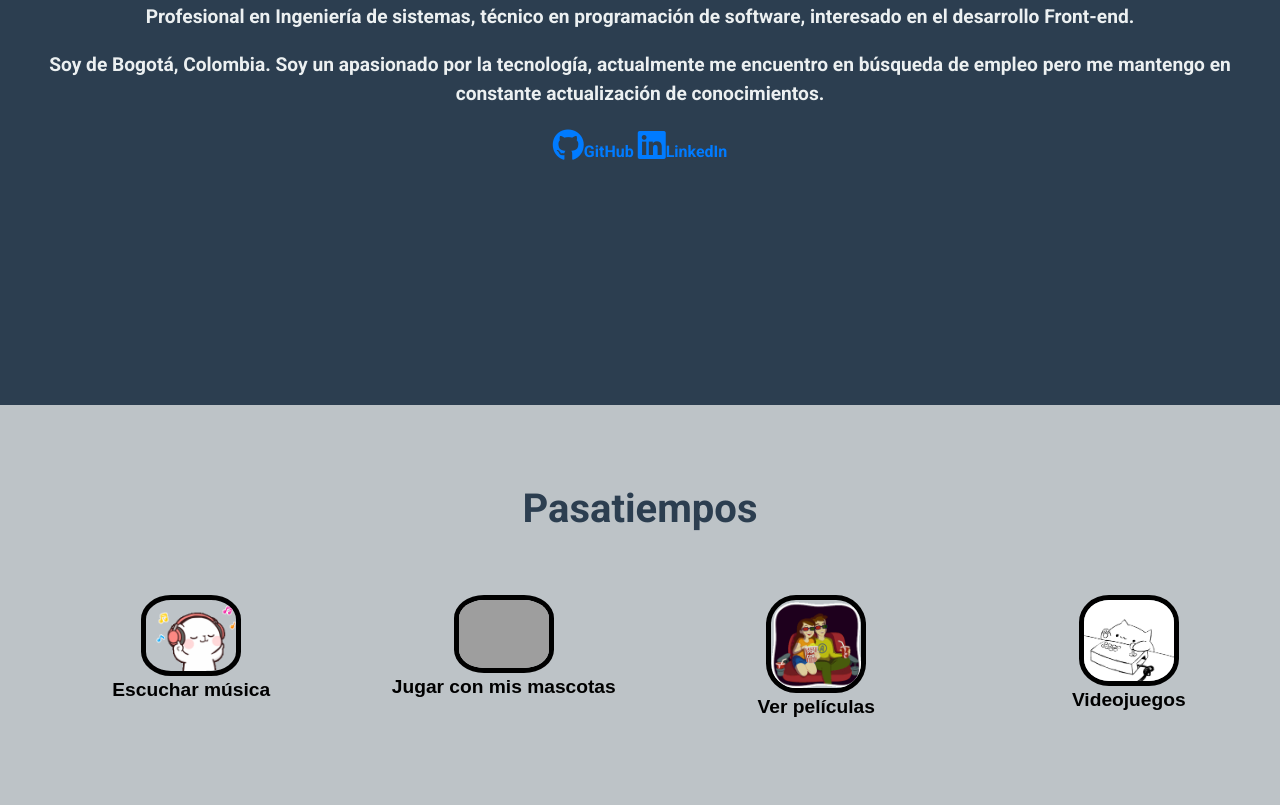
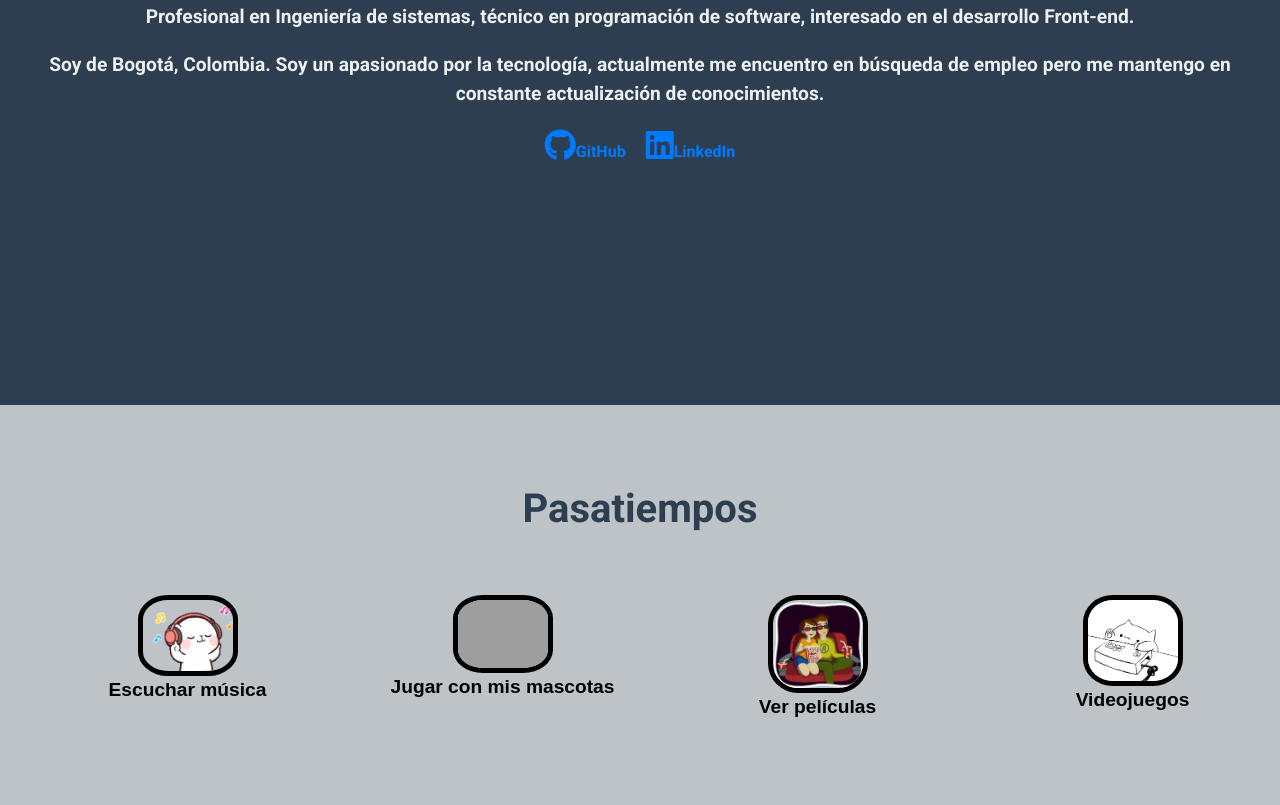
Before and after one commit to pachomp/challenge-one-portafolio-latam, a plain HTML site: page index.html in a window 1280 px wide. Shown: the part 395-1200 px from the top of the page. Drawn offline with nearby package versions, Linux system fonts and the light colour scheme; grey boxes are pictures that could not be loaded.

Commit message:
Arreglos

```diff
--- a/index.html
+++ b/index.html
@@ -33,9 +33,11 @@
     <h3 class="presentacion__titulo">Hola, soy Francisco Muñoz</h3>
     <p>Profesional en Ingeniería de sistemas, técnico en programación de software, interesado en el desarrollo Front-end.</p>
     <p>Soy de Bogotá, Colombia. Soy un apasionado por la tecnología, actualmente me encuentro en búsqueda de empleo pero me mantengo en constante actualización de conocimientos.</p>
+    <div class="redes">
       <a href="https://github.com/pachomp?tab=repositories" target="-blank"><i class="fab fa-github fa-2x"></i>GitHub</a>
       <a href="https://www.linkedin.com/in/francisco-mu%C3%B1oz-022ab550/" target="-blank"><i class="fab fa-linkedin fa-2x"></i>LinkedIn</a>
-  </div>
+    </div>
+    </div>
   <div id="section2" class="section bg-color2">
     <h2>Pasatiempos</h2>
     <ul class="pasatiempos__lista">
--- a/style.css
+++ b/style.css
@@ -1,10 +1,14 @@
 @import url('https://fonts.googleapis.com/css2?family=Roboto:wght@700&display=swap');
 
+* {
+  box-sizing: border-box;
+}
 body {
   margin: 0;
   padding: 0;
   font-family: 'Roboto', sans-serif;
   background-color: #f4f4f9; /* Fondo general */
+  overflow-x: hidden;
 }
 header {
   position: fixed;
@@ -25,6 +29,7 @@ header {
   color: #ffd700 !important; /* Color dorado al pasar el mouse */
 }
 .section {
+  width: 100%;
   padding: 20px; /* Reducir padding para móviles */
   padding-top: 80px; /* Añadir espacio superior para evitar que quede pegado al header */
   text-align: center;
@@ -50,15 +55,21 @@ p {
   margin-bottom: 20px;
   color: inherit; /* Hereda el color de la sección */
 }
+.redes{
+  display: flex;
+  justify-content: center;
+  gap:20px;
+}
 .pasatiempos__lista{
   margin-top: 5%;
-  gap: 50px;
+  gap: 5%;
   font-weight:bold;
   color: black;
   font-family: Arial, Helvetica, sans-serif;
   display: flex;
   flex-direction:row;
   justify-content: center;
+  width: 100%;
 }
 .pasatiempos__icono{
   display: flex;
@@ -79,6 +90,8 @@ p {
 }
 .rounded{
   width: 35%;
+  border-style:solid;
+  border-radius: 25%;
 }
 .descripcion{
   margin-top: 25px;
```
